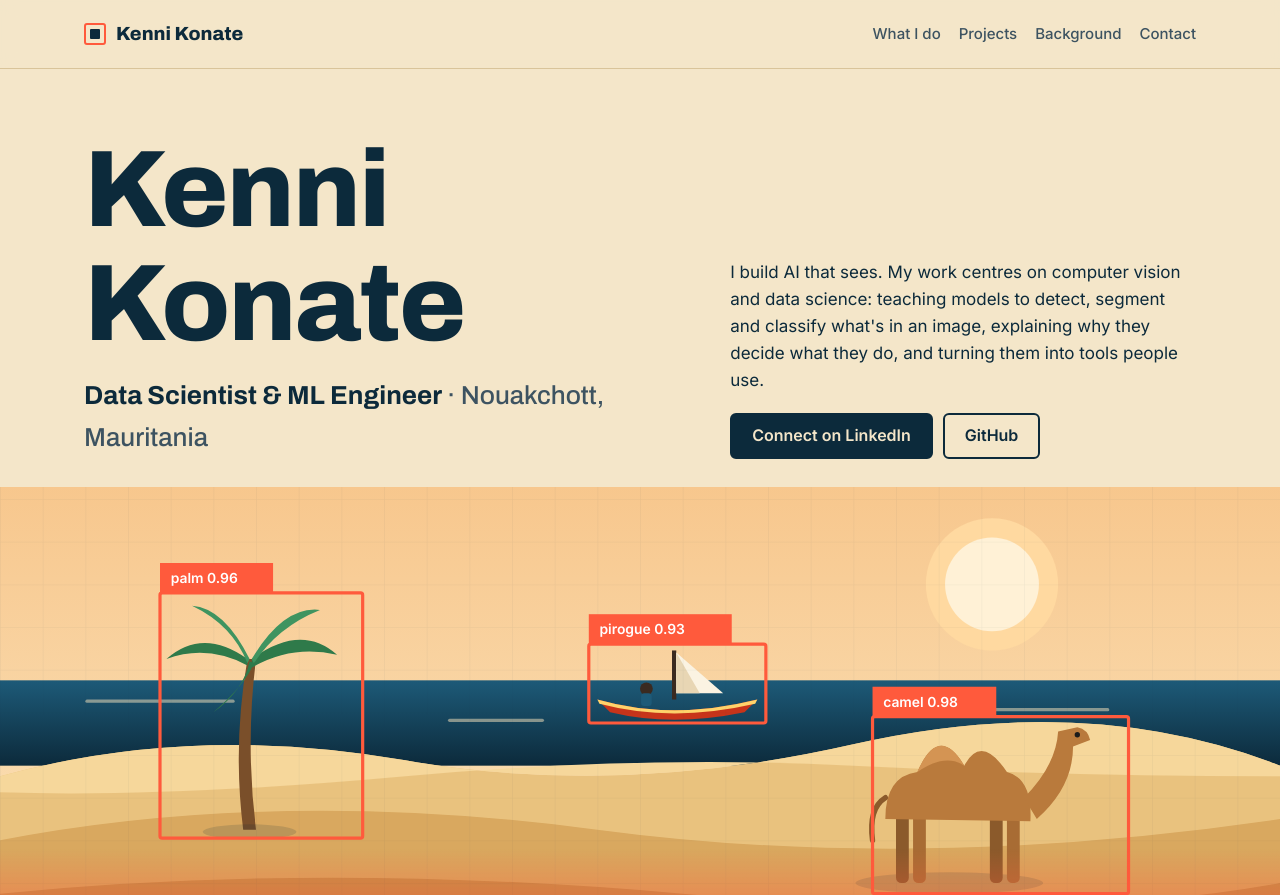
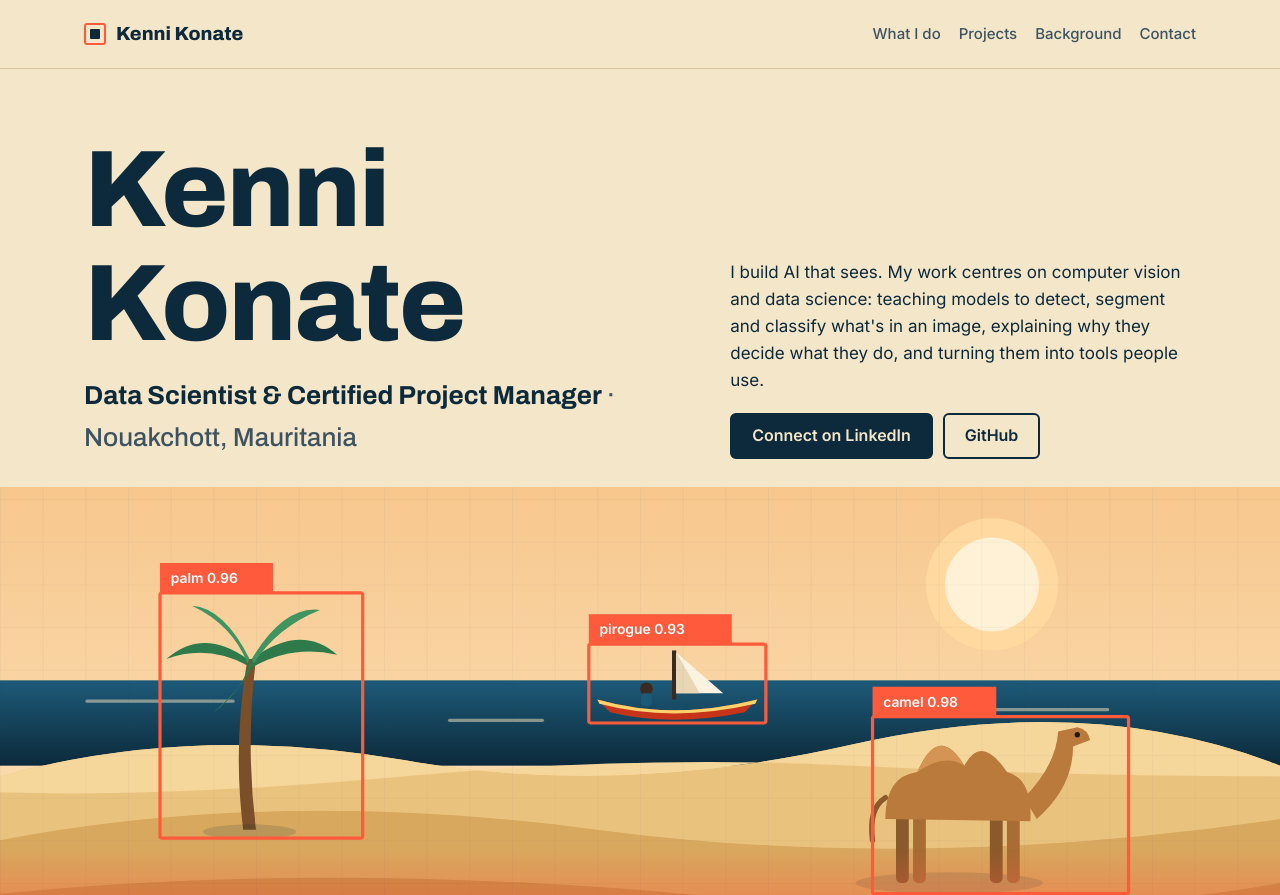
Before and after one commit to engkenni/engkenni.github.io, a plain HTML site: page index.html in a window 1280 px wide. Shown: the top 895 px of the page. Drawn offline with Linux system fonts and the light colour scheme.

Commit message:
Update role description in index.html

```diff
--- a/index.html
+++ b/index.html
@@ -106,7 +106,7 @@ footer .wrap{display:flex;flex-wrap:wrap;justify-content:space-between;gap:8px;p
   <div class="band wrap hero">
     <div>
       <h1>Kenni Konate</h1>
-      <div class="role">Data Scientist &amp; ML Engineer <span>· Nouakchott, Mauritania</span></div>
+      <div class="role">Data Scientist &amp; Certified Project Manager <span>· Nouakchott, Mauritania</span></div>
     </div>
     <div class="intro">
       <p>I build AI that sees. My work centres on computer vision and data science: teaching models to detect, segment and classify what's in an image, explaining why they decide what they do, and turning them into tools people use.</p>
```
